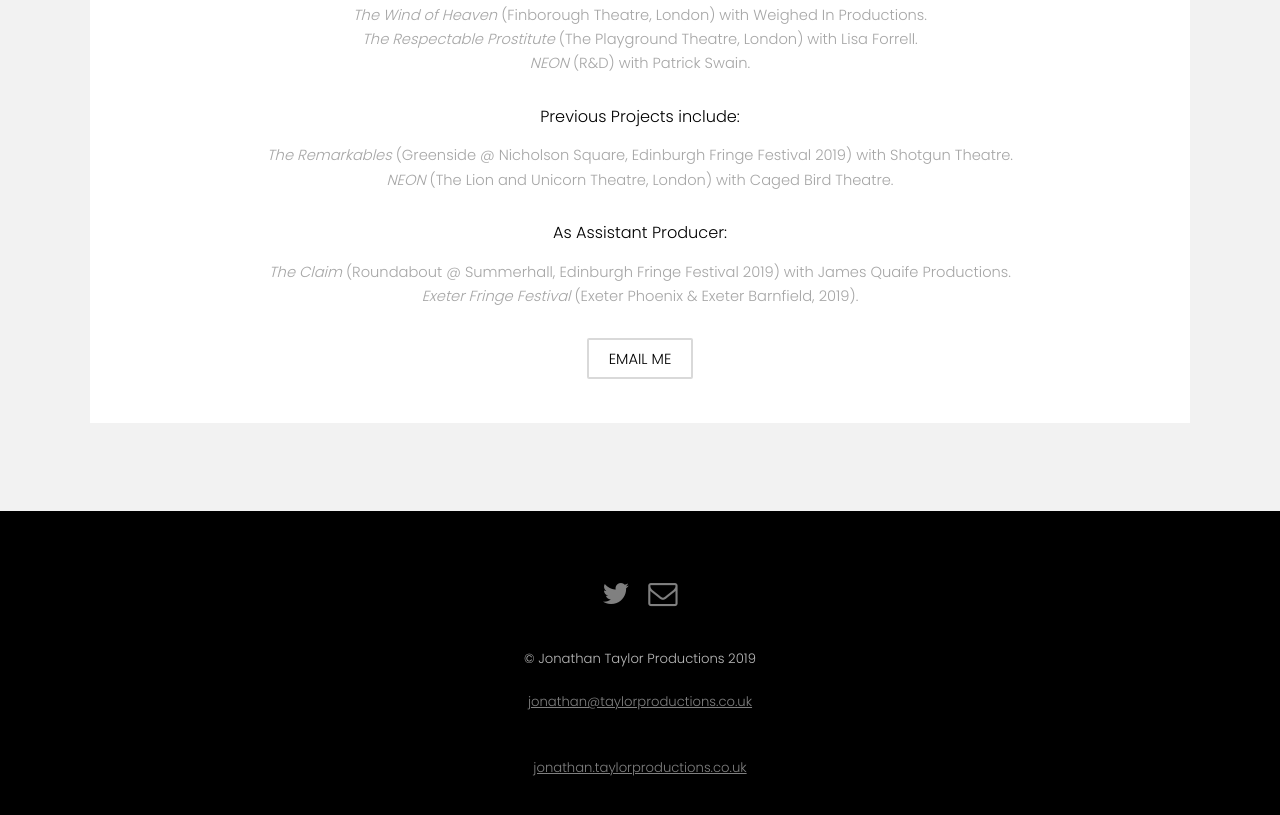
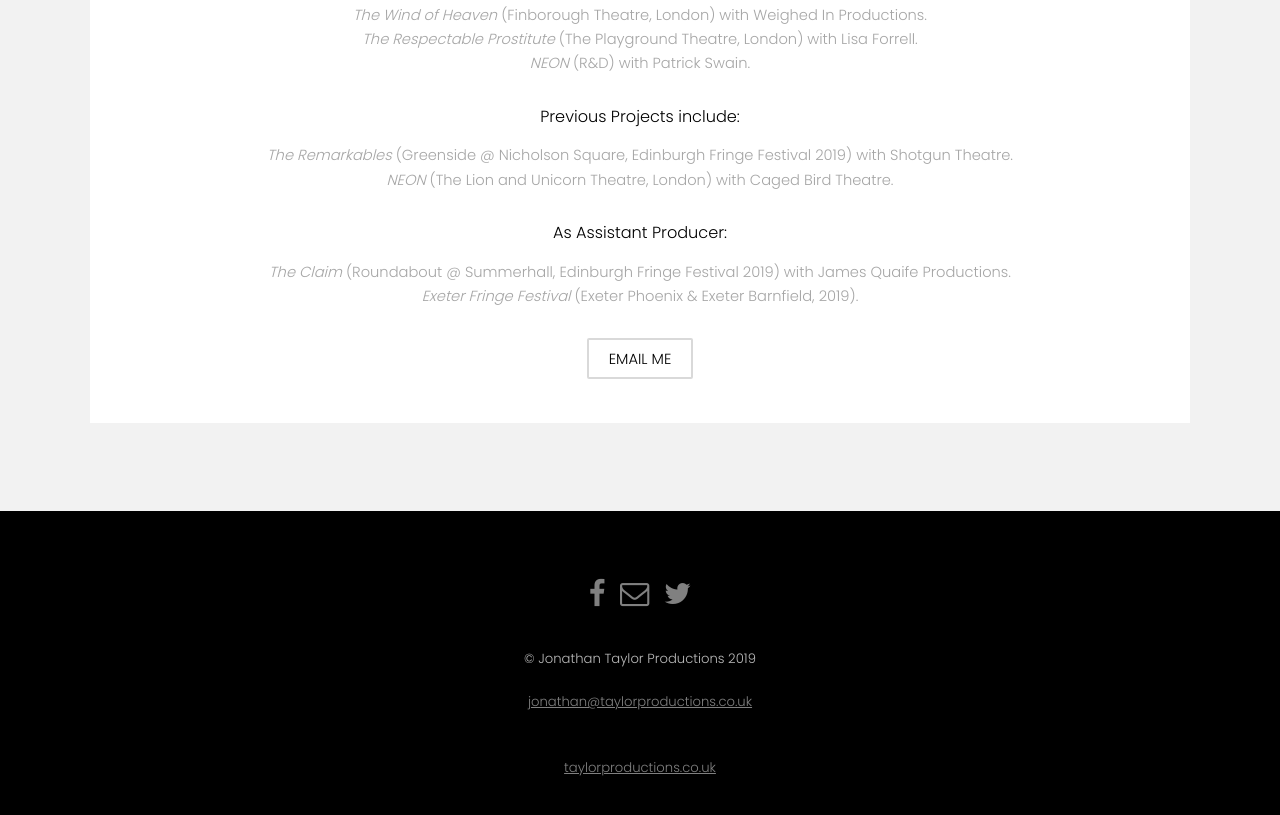
Before and after one commit to JonnoUK/JonathanTaylorHq, a plain HTML site: page contact.html in a window 1280 px wide. Shown: the part 499-1314 px from the top of the page. Drawn offline with Linux system fonts and the light colour scheme.

Commit message:
Added Facebok Link

```diff
--- a/contact.html
+++ b/contact.html
@@ -121,8 +121,8 @@
 			<footer id="footer">
 				<div class="container">
 					<ul class="icons">
-						<li><a href="https://twitter.com/JonathanTaylorP" class="icon fa-twitter"><span class="label">Twitter</span></a></li>
-						<li><a href="mailto:jonathan@taylorproductions.co.uk" class="icon fa-envelope-o"><span class="label">Email</span></a></li>
+						<li><a href="https://facebook.com/JonathanTaylorProductions" class="icon fa-facebook"><span class="label">Facebook</span></a></li><li><a href="mailto:jonathan@taylorproductions.co.uk" class="icon fa-envelope-o"><span class="label">Email</span></a></li><li><a href="https://twitter.com/JonathanTaylorP" class="icon fa-twitter"><span class="label">Twitter</span></a></li>
+
 					</ul>
 				</div>
 				<div class="copyright">
@@ -130,7 +130,7 @@
 					<a href="mailto:jonathan@taylorproductions.co.uk">jonathan@taylorproductions.co.uk</a><br>
 					<br>
 					<br>
-					<a href="http://taylorproductions.co.uk" target="_blank">jonathan.taylorproductions.co.uk</a>
+					<a href="http://taylorproductions.co.uk" target="_blank">taylorproductions.co.uk</a>
 
 				</div>
 			</footer>
```
Also changed, not shown: index.html (+2 -3 lines), projects.html (+3 -3 lines), 2 other files.
